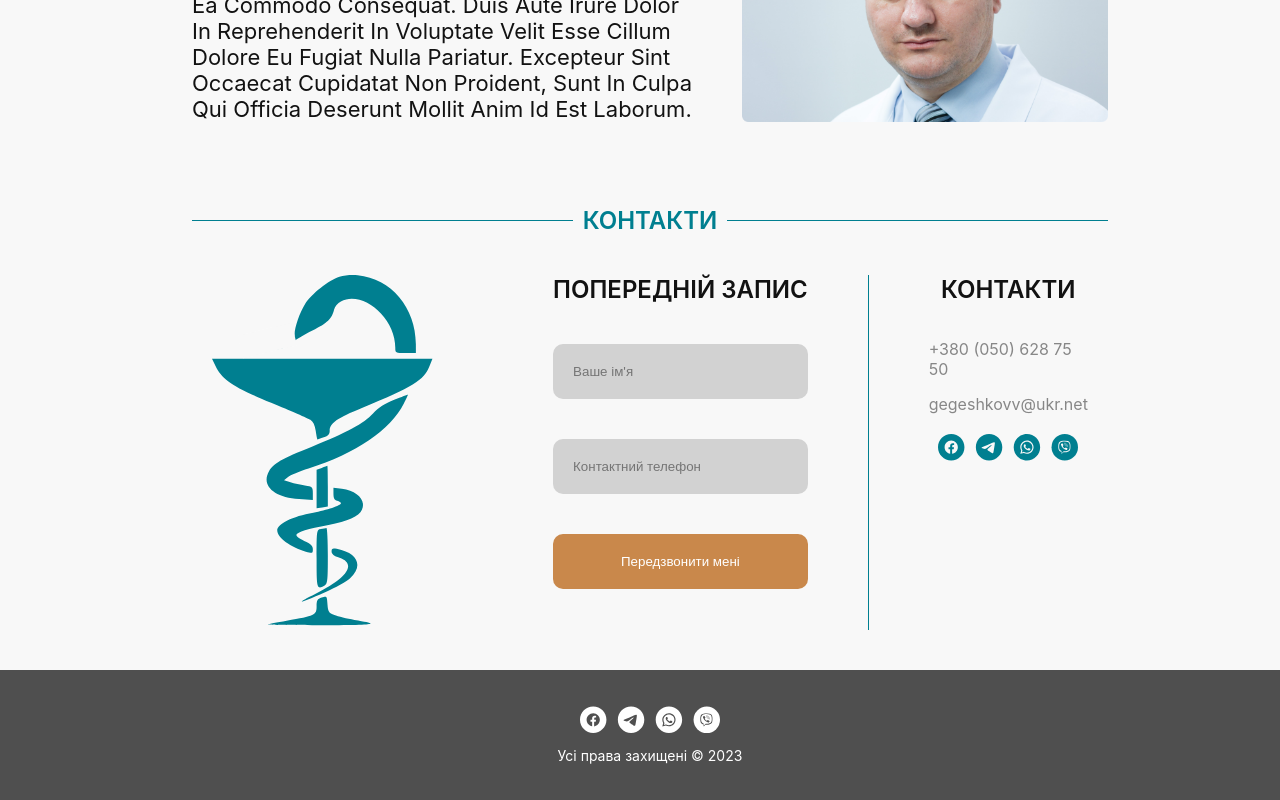
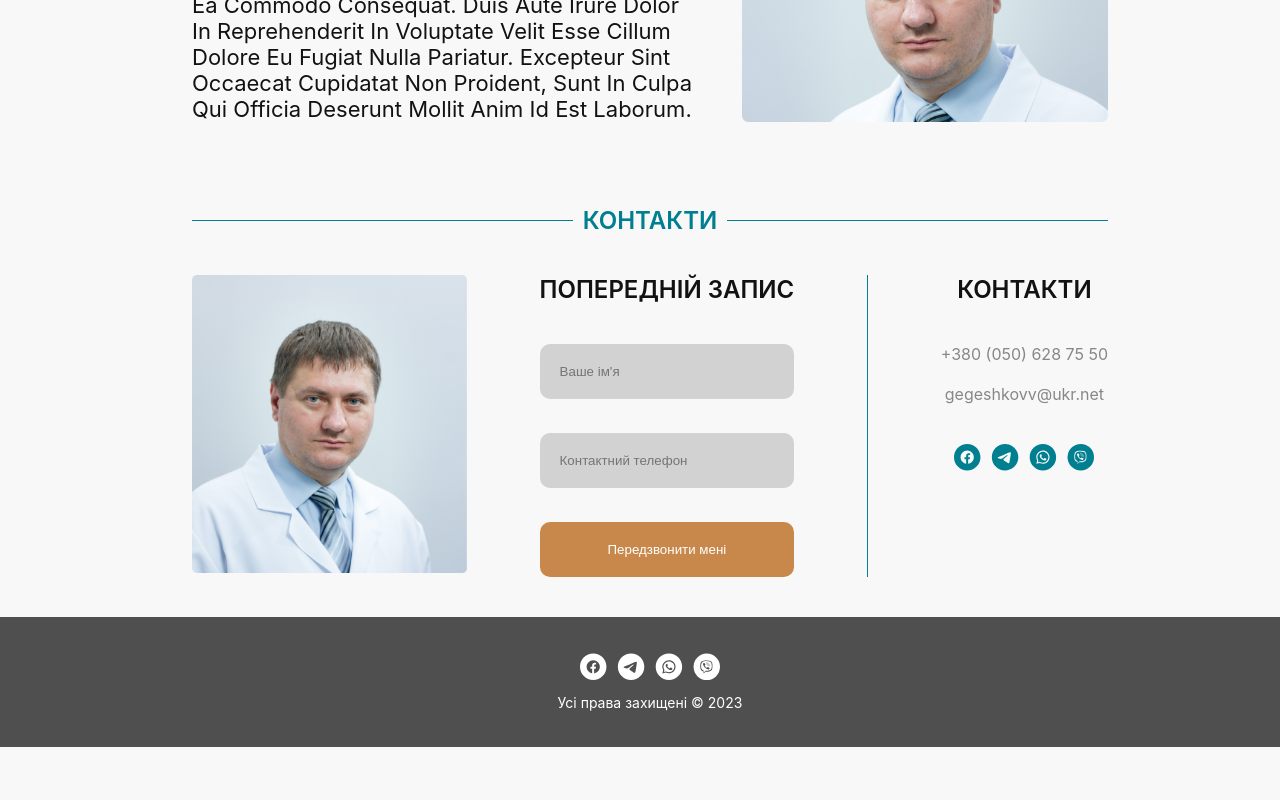
Before and after one commit to aleks-vorgen/gegeshko, a React (Vite) app: page / in a window 1280 px wide. Shown: the part 1276-2076 px from the top of the page. After the commit the page ends 2023 px from the top, so only its background shows below. Built offline with nearby package versions, Linux system fonts and the light colour scheme.

Commit message:
Responsibility + photo

```diff
--- a/src/components/home/contacts.jsx
+++ b/src/components/home/contacts.jsx
@@ -24,8 +24,8 @@ export function Contacts() {
                 <div className="side-line"></div>
             </div>
             <div className="content">
-                <div className="image">
-                    <img src="/images/home-logo.svg" alt=""/>
+                <div className="profile">
+                    <img src="/images/profile-vertical.png" alt=""/>
                 </div>
                 <div className="preregistration-form">
                     <div className="title">Попередній запис</div>
--- a/src/components/home/css/contacts.css
+++ b/src/components/home/css/contacts.css
@@ -9,6 +9,7 @@
         .title {
             color: var(--primary-color);
         }
+
         .side-line {
             background-color: var(--primary-color);
         }
@@ -16,24 +17,28 @@
 
     .content {
         display: flex;
+        justify-content: space-between;
         margin-top: 40px;
+
+        .profile {
+            width: 30%;
+
+            & img {
+                width: 100%;
+            }
+        }
 
         .title {
             font-size: 24px;
             font-weight: 600;
             text-transform: uppercase;
-            margin-bottom: 20px;
+            margin-bottom: 40px;
         }
-    }
-
-    .image {
-        padding: 0 60px;
     }
 
     .preregistration-form {
         display: flex;
         flex-direction: column;
-        padding: 0 60px;
         white-space: nowrap;
 
         & div {
@@ -43,13 +48,14 @@
         & form {
             display: flex;
             flex-direction: column;
+            justify-content: space-between;
+            height: 100%;
         }
 
         & input, & button {
             border: none;
             padding: 20px;
             border-radius: 10px;
-            margin: 20px 0;
         }
 
         & input {
@@ -58,6 +64,7 @@
         }
 
         & button {
+            bottom: 0;
             background-color: #C9884B;
             color: white;
         }
@@ -72,12 +79,11 @@
         display: flex;
         flex-direction: column;
         align-items: center;
-        padding: 0 60px;
 
         .phone-number, .email {
             color: #878787;
             font-size: 16px;
-            margin-top: 15px;
+            margin-bottom: 20px;
         }
 
         .socials {
```
Also changed, not shown: public/images/profile-vertical.png (added).
